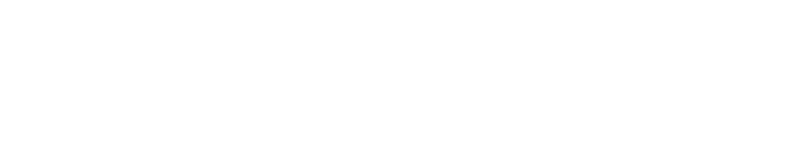
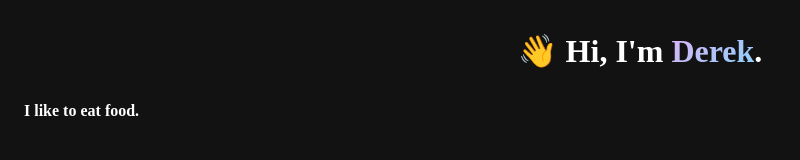
Before and after one commit to derekxu04/derekxu04.github.io, a plain HTML site: page index.html in a window 1280 px wide. Shown: the whole page, without its empty margins (0-800 px from the left). Drawn offline with Linux system fonts and the light colour scheme; a small style sheet from the web is missing.

Commit message:
Added style.css file and greeting

```diff
--- a/index.html
+++ b/index.html
@@ -1,12 +1,33 @@
 <!DOCTYPE html>
 <html lang="en">
 <head>
+    <link rel="stylesheet" href="style.css">
+    <link rel="stylesheet" href="https://cdn.jsdelivr.net/npm/@xz/fonts@1/serve/metropolis.min.css">
     <meta charset="UTF-8">
     <meta http-equiv="X-UA-Compatible" content="IE=edge">
     <meta name="viewport" content="width=device-width, initial-scale=1.0">
     <title>Document</title>
 </head>
 <body>
+    <section class="introduction">
+        <div id="greeting">👋 Hi, I'm <span class="gradient-text">Derek</span>.</div>
+    </section>
+    <section class="about-me">
+        <div id="food"></div>
+    </section>
+    <script>
+        var i = 0;
+        var txt = "I like to eat food."; /* The text */
+        var speed = 100; /* The speed/duration of the effect in milliseconds */
 
+        function typeWriter() {
+            if (i < txt.length) {
+                document.getElementById("food").innerHTML += txt.charAt(i);
+                i++;
+                setTimeout(typeWriter, speed);
+            }
+        }
+        typeWriter();
+    </script>
 </body>
 </html>
--- /dev/null
+++ b/style.css
@@ -0,0 +1,26 @@
+* {
+    font-family: "Metropolis";
+    font-size: 1rem;
+    font-weight: bold;
+    background-color: #121212;
+}
+
+#greeting {
+    text-align: center;
+    color: white;
+    margin: 2rem;
+    font-size: 2rem;
+}
+
+.gradient-text {
+    background-image: linear-gradient(135deg, #ddb4f6, #8dd0fc);
+    -webkit-background-clip: text;
+    -webkit-text-fill-color: transparent;
+    font-size: 2rem;
+}
+
+.about-me {
+    color: white;
+    text-align: justify;
+    margin: 1rem;
+}
```
